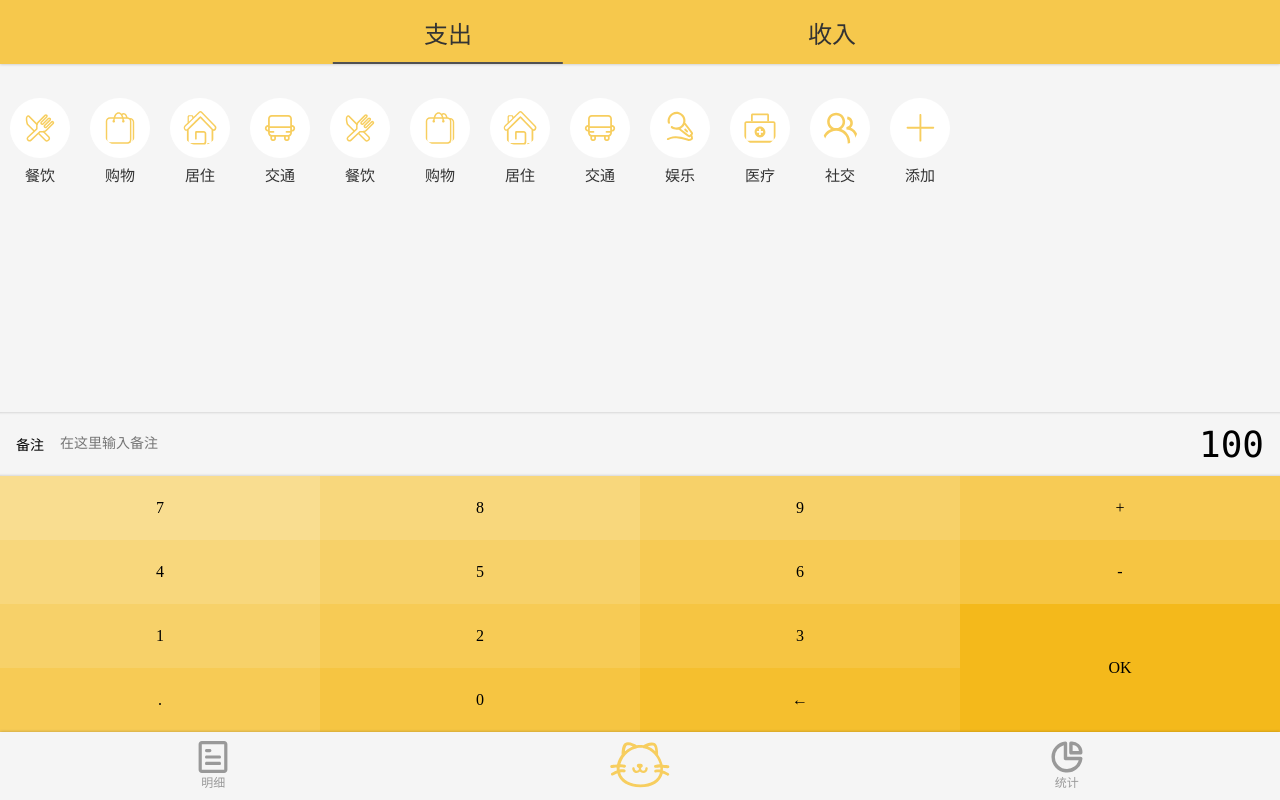
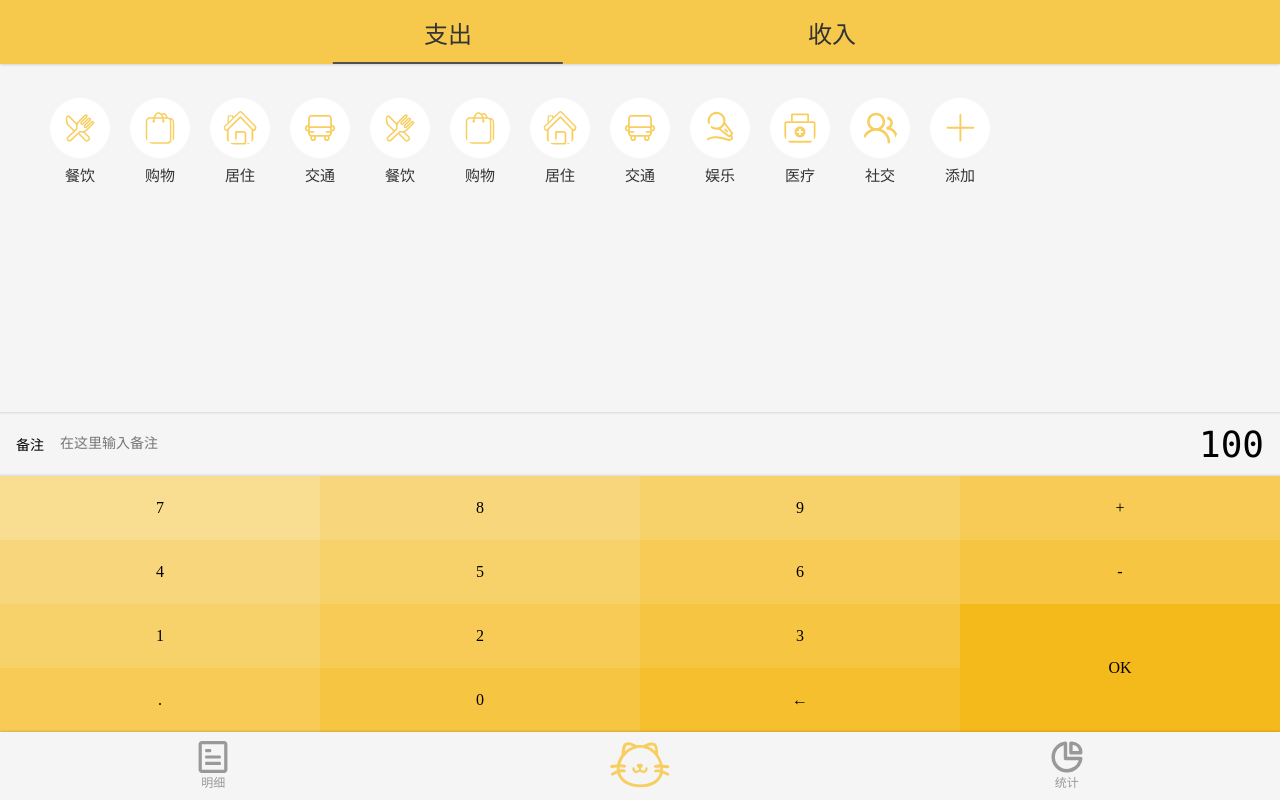
Before and after one commit to ShigureRain/moneycat, a Vue app: page /#/money in a window 1280 px wide. Built offline with nearby package versions, Linux system fonts and the light colour scheme.

Commit message:
完成types

```diff
--- a/src/components/Money/Tags.vue
+++ b/src/components/Money/Tags.vue
@@ -65,6 +65,8 @@
 <style lang="scss" scoped>
   @import "~@/assets/style/helper.scss";
   .tags {
+    margin-left: 8px;
+    margin-right: 8px;
     height: 100%;
     overflow-y: auto;
     font-size: 15px;
--- a/src/components/Money/Types.vue
+++ b/src/components/Money/Types.vue
@@ -9,11 +9,17 @@
 
 <script lang="ts">
   import Vue from 'vue';
-  import {Component} from 'vue-property-decorator';
+  import {Component, Prop} from 'vue-property-decorator';
 
   @Component
   export default class Types extends Vue {
     type = '-';
+    @Prop(Number) xxx: number | undefined;
+    // Prop 告诉 Vue  xxx不是data是prop
+    // Number 告诉 Vue  运行时xxx是个Number
+    // xxx 属性名
+    // number | undefined 告诉ts 编译时xxx的类型
+    // ts 可以提前报错，对比 js 增加了类型声明
     selectType(type: string) {
       if (type !== '-' && type !== '+') {
         throw new Error('type is unknown');
```
